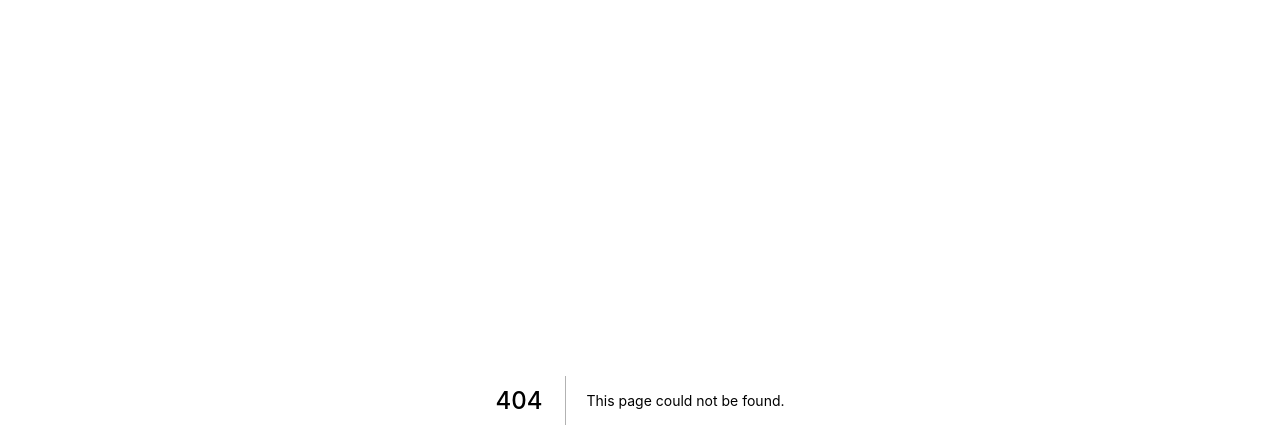
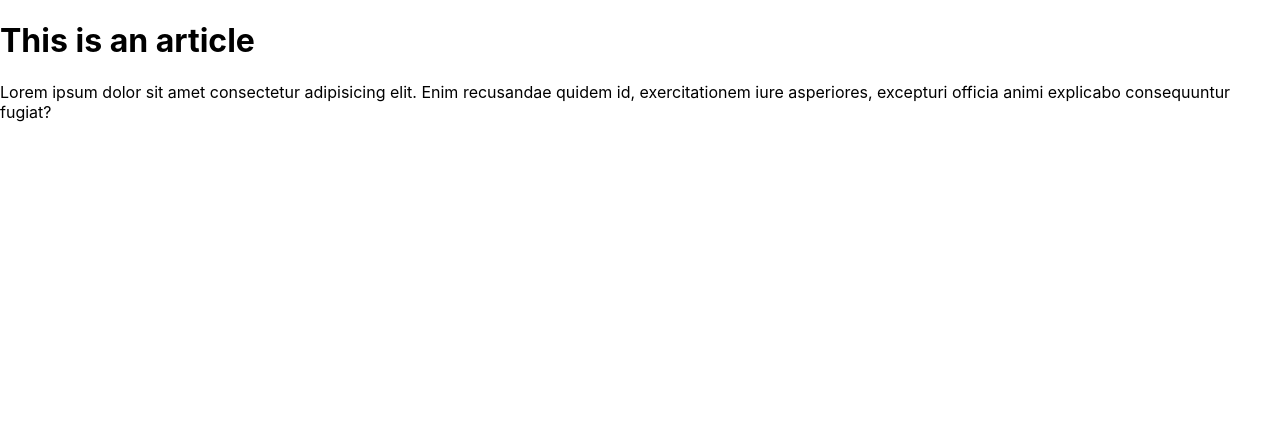
Before and after one commit to alesdevux/news-app, a Next.js app: page /article/1 in a window 1280 px wide. Before the commit this address had no page. Shown: the top 448 px of the page. Built offline with nearby package versions, Linux system fonts and the light colour scheme.

Commit message:
dynamic segment

```diff
--- /dev/null
+++ b/pages/article/[id].js
@@ -0,0 +1,10 @@
+export default function Article() {
+  return (
+    <div className="container">
+      <h1>This is an article</h1>
+      <p>
+        Lorem ipsum dolor sit amet consectetur adipisicing elit. Enim recusandae quidem id, exercitationem iure asperiores, excepturi officia animi explicabo consequuntur fugiat?
+      </p>
+    </div>
+  )
+}
```
Also changed, not shown: pages/about.js (added, +10 -0 lines).
